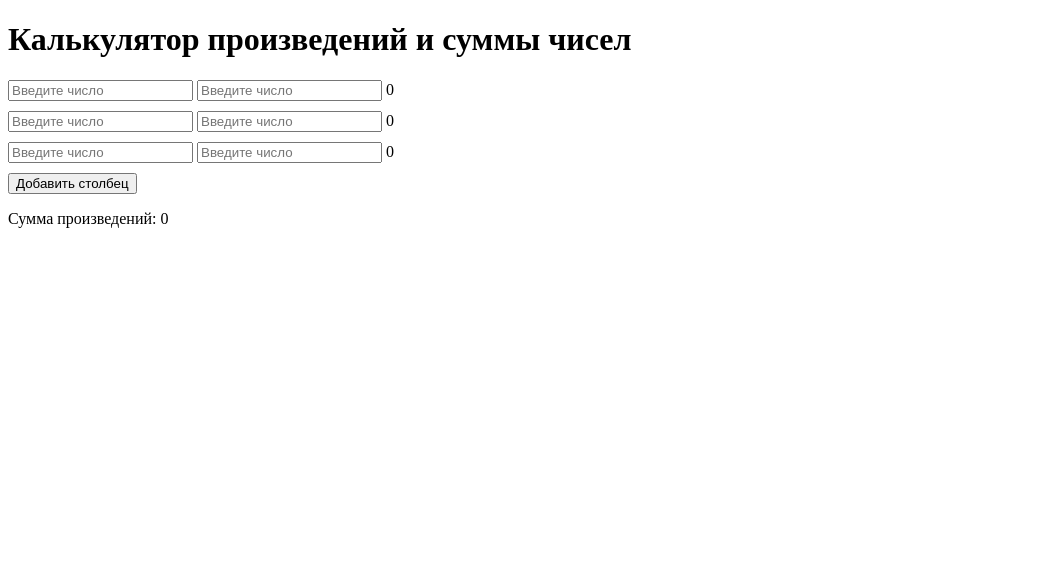
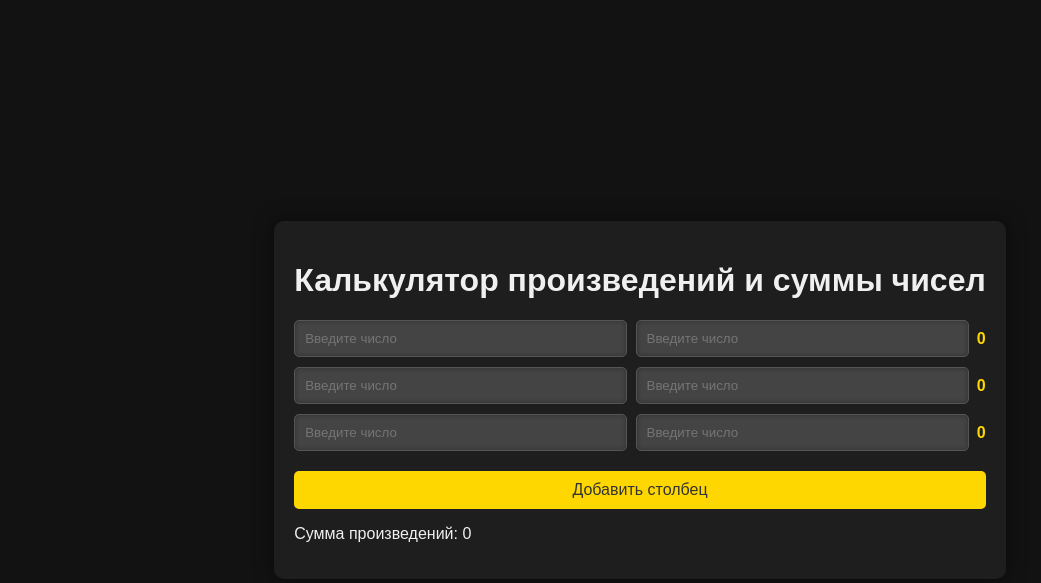
Before and after one commit to Ignat-Riabow/For-me, a plain HTML site: page index.html in a window 1280 px wide. Shown: the whole page, without its empty margins (0-1041 px from the left). Drawn offline with Linux system fonts and the light colour scheme.

Commit message:
Update index.html

```diff
--- a/index.html
+++ b/index.html
@@ -4,12 +4,72 @@
     <meta charset="UTF-8">
     <title>Калькулятор произведений и суммы</title>
     <style>
+        body {
+            font-family: Arial, sans-serif;
+            background-color: #121212;
+            color: #f0f0f0;
+            display: flex;
+            justify-content: center;
+            align-items: center;
+            height: 100vh;
+            margin: 0;
+        }
+        #calculator-container {
+            background-color: #1e1e1e;
+            padding: 20px;
+            border-radius: 10px;
+            box-shadow: 0 0 20px rgba(0, 0, 0, 0.5);
+        }
+        #calculator h1 {
+            text-align: center;
+            color: #ffd700;
+        }
         #calculator div {
+            display: flex;
+            justify-content: space-between;
             margin-bottom: 10px;
+        }
+        #calculator input {
+            width: 45%;
+            padding: 10px;
+            border: 1px solid #555;
+            border-radius: 5px;
+            box-shadow: inset 0 0 5px rgba(0, 0, 0, 0.3);
+            background-color: #444;
+            color: #ffd700;
+        }
+        #calculator input:focus {
+            border-color: #ff0000;
+            box-shadow: 0 0 10px #ffd700, 0 0 20px #ff0000;
+        }
+        #calculator button {
+            width: 100%;
+            padding: 10px;
+            border: none;
+            border-radius: 5px;
+            background-color: #ffd700;
+            color: #333;
+            font-size: 16px;
+            cursor: pointer;
+            margin-top: 10px;
+        }
+        #calculator button:hover {
+            background-color: #e6c300;
+        }
+        #calculator p {
+            text-align: center;
+            font-size: 18px;
+            color: #ffd700;
+        }
+        .row-product {
+            align-self: center;
+            font-weight: bold;
+            color: #ffd700;
         }
     </style>
 </head>
 <body>
+    <div id="calculator-container">
         <h1>Калькулятор произведений и суммы чисел</h1>
         <form id="calculator">
             <div>
@@ -30,7 +90,7 @@
             <button type="button" onclick="addColumn()">Добавить столбец</button>
         </form>
         <p>Сумма произведений: <span id="sum">0</span></p>
-
+    </div>
     <script>
         function addColumn() {
             const calculatorForm = document.getElementById('calculator');
```
Lines whose indentation alone changed are shown as unchanged.
